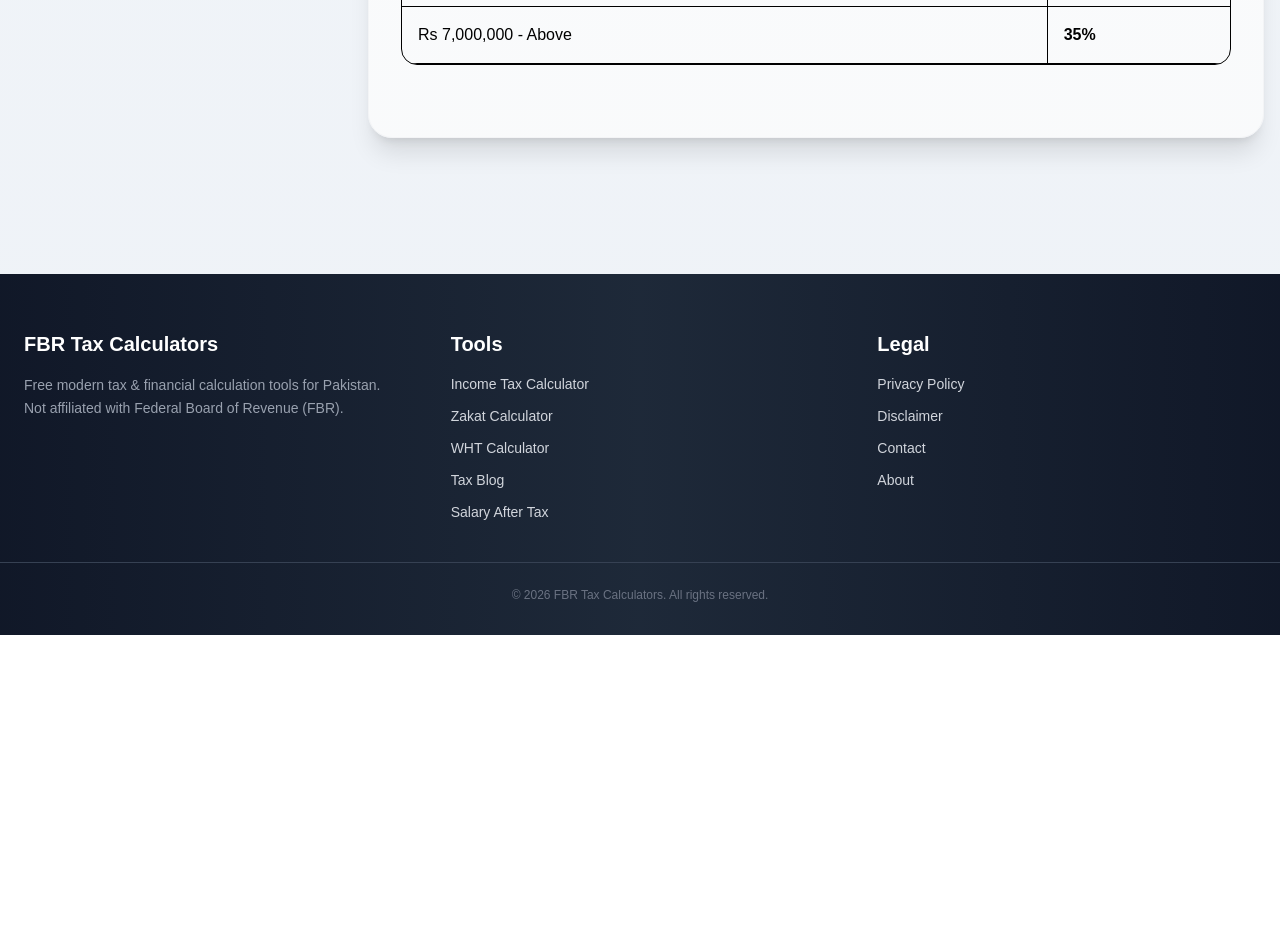
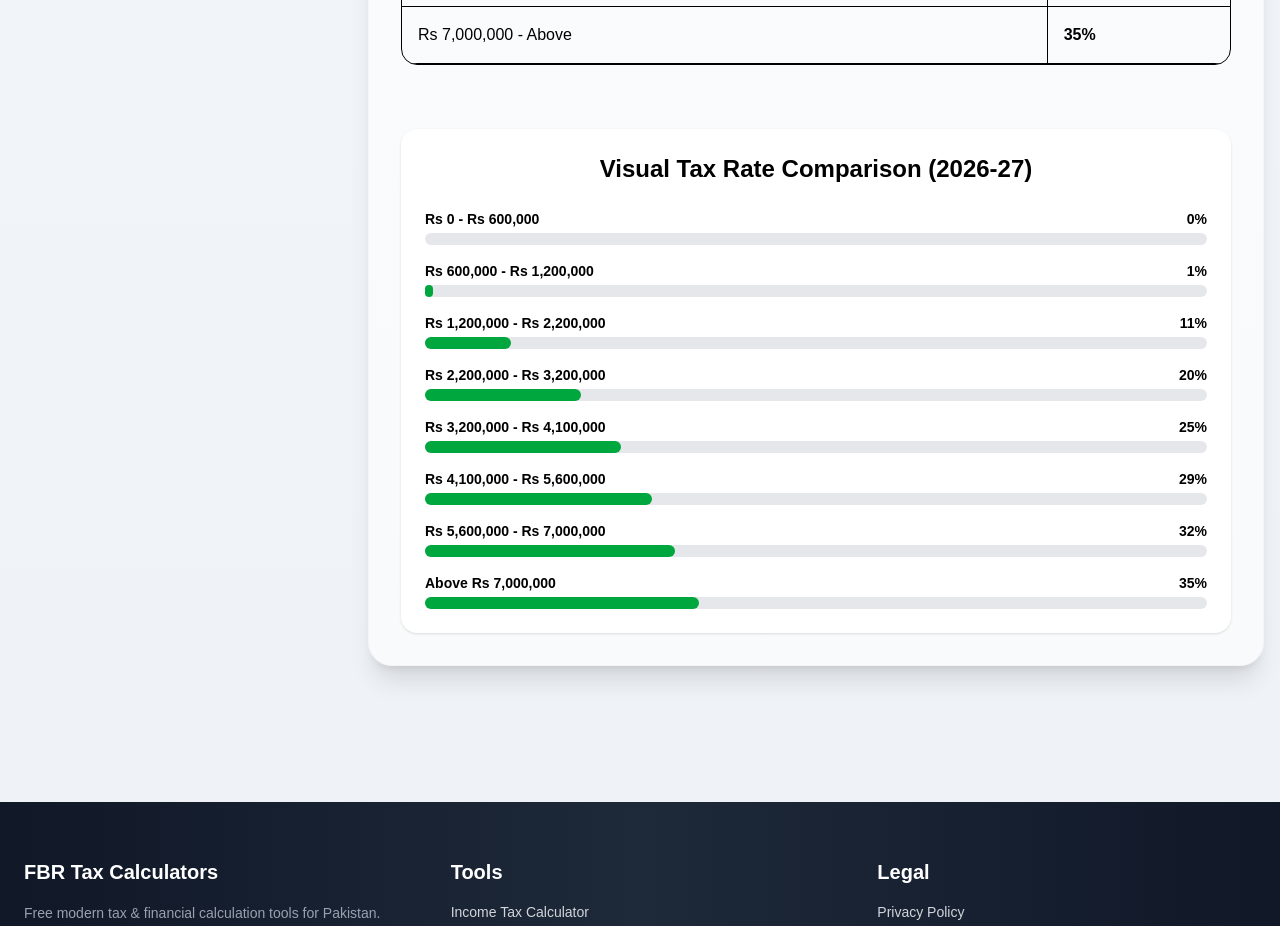
Before and after one commit to muhammadobaid1986/fbrtaxcalculators, a Next.js app: page /tax-slab-comparison-pakistan in a window 1280 px wide. Shown: the part 3360-4286 px from the top of the page. Before the commit the page ends 3995 px from the top, so only its background shows below. Built offline with nearby package versions, Linux system fonts and the light colour scheme.

Commit message:
Added lightweight visual tax comparison bars

```diff
--- a/app/tax-slab-comparison-pakistan/page.tsx
+++ b/app/tax-slab-comparison-pakistan/page.tsx
@@ -49,6 +49,34 @@ export default function TaxComparison() {
         </div>
       ))}
 
+      <div className="mt-16 bg-white p-6 rounded-2xl shadow">
+  <h2 className="text-2xl font-bold mb-6 text-center">
+    Visual Tax Rate Comparison (2026-27)
+  </h2>
+
+  <div className="space-y-4">
+    {taxData["2026-27"].map((slab, index) => (
+      <div key={index}>
+        <div className="flex justify-between text-sm font-semibold mb-1">
+          <span>
+            {slab.max === Infinity
+              ? `Above Rs ${slab.min.toLocaleString()}`
+              : `Rs ${slab.min.toLocaleString()} - Rs ${slab.max.toLocaleString()}`}
+          </span>
+          <span>{(slab.rate * 100).toFixed(2).replace(".00", "")}%</span>
+        </div>
+
+        <div className="w-full bg-gray-200 rounded-full h-3">
+          <div
+            className="bg-green-600 h-3 rounded-full"
+            style={{ width: `${slab.rate * 100}%` }}
+          ></div>
+        </div>
+      </div>
+    ))}
+  </div>
+</div>
+
     </div>
   );
 }
```
